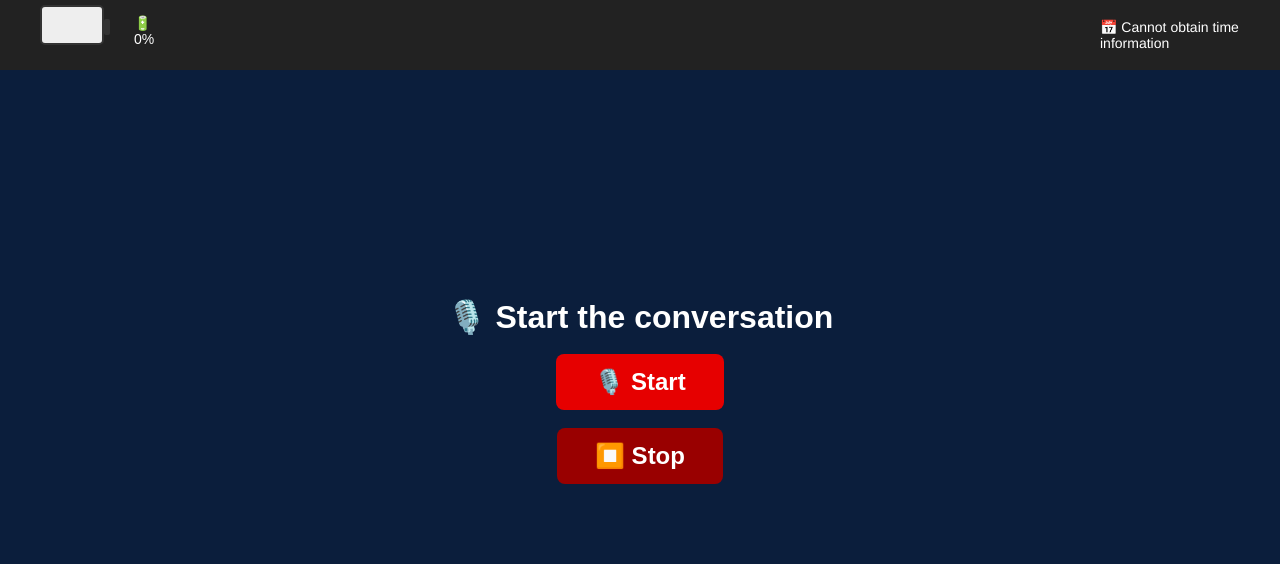
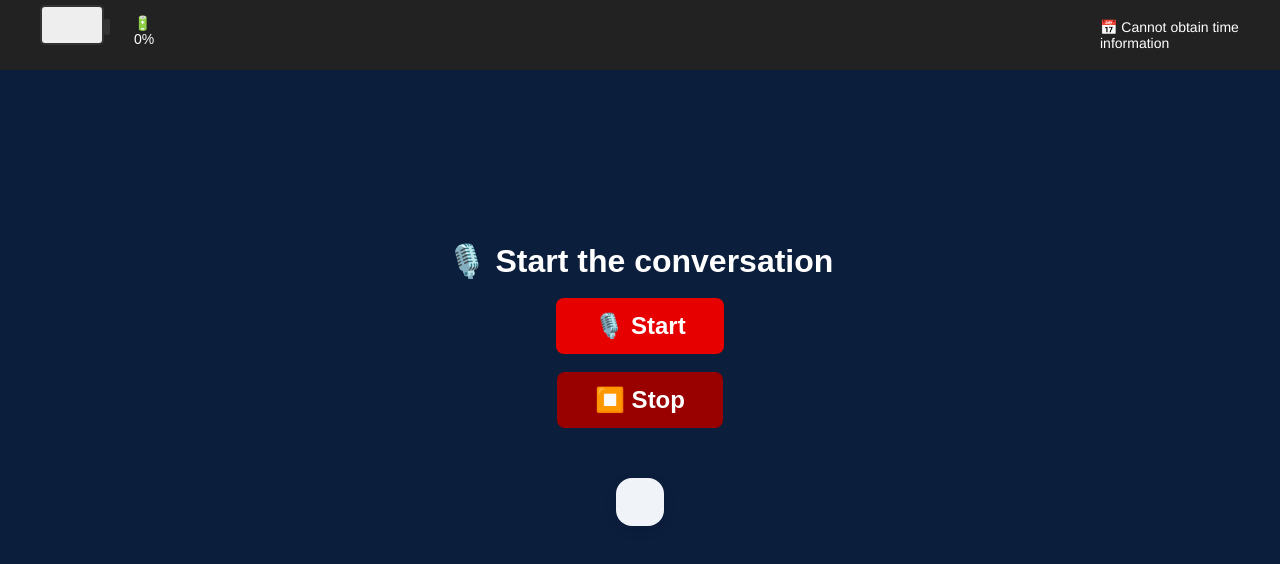
Before and after one commit to Watson277/EPF_robot, a Vue app in the folder frontend/: page /chat2 in a window 1280 px wide. Shown: the top 564 px of the page. Built offline with nearby package versions, Linux system fonts and the light colour scheme; no server answers.

Commit message:
Update AudioRecorder.vue

```diff
--- a/frontend/src/components/AudioRecorder.vue
+++ b/frontend/src/components/AudioRecorder.vue
@@ -75,9 +75,26 @@ onMounted(() => {
   background-color: #ff1a1a;
 }
 
+.dialog-box {
+  padding: 1.5rem;
+  background-color: #f0f4f8;
+  border-radius: 16px;
+  max-width: 700px;
+  margin: 2rem auto;
+  box-shadow: 0 4px 12px rgba(0, 0, 0, 0.1);
+  font-size: 1.4rem; /* ⬅️ 放大整体字体 */
+  font-family: "Segoe UI", Tahoma, Geneva, Verdana, sans-serif;
+  line-height: 1.6;
+}
+
+.prompt {
+  color: #0056b3;
+  margin-bottom: 1rem;
+  font-weight: 600;
+}
+
 .reply {
-  font-size: 1.2rem;
-  max-width: 600px;
-  text-align: center;
+  color: #0a7f49;
+  font-weight: 500;
 }
 </style>
```
